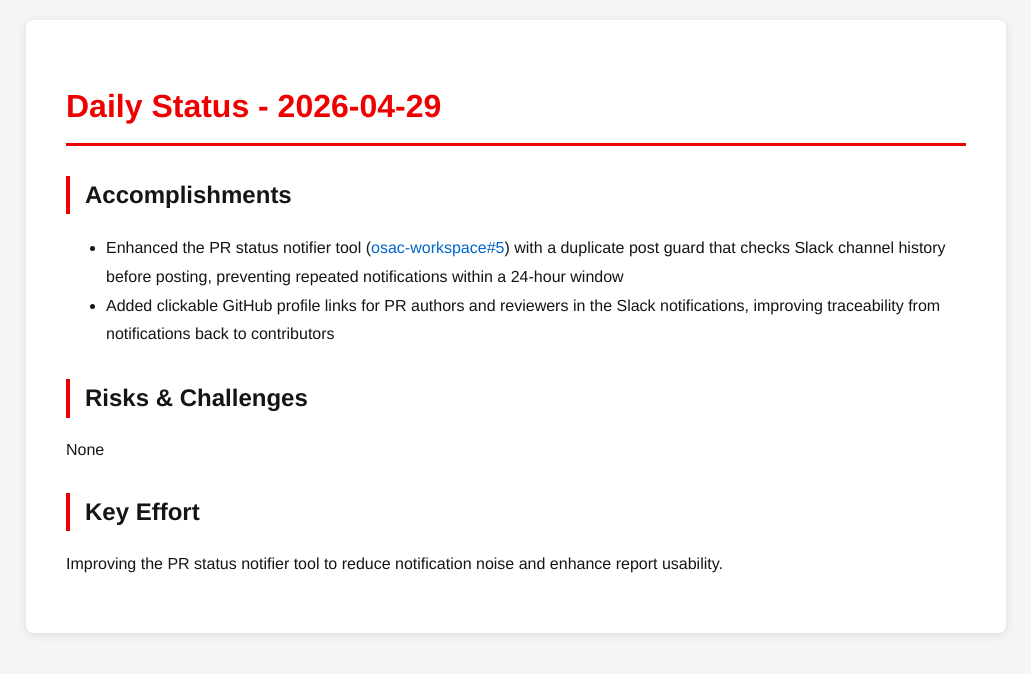
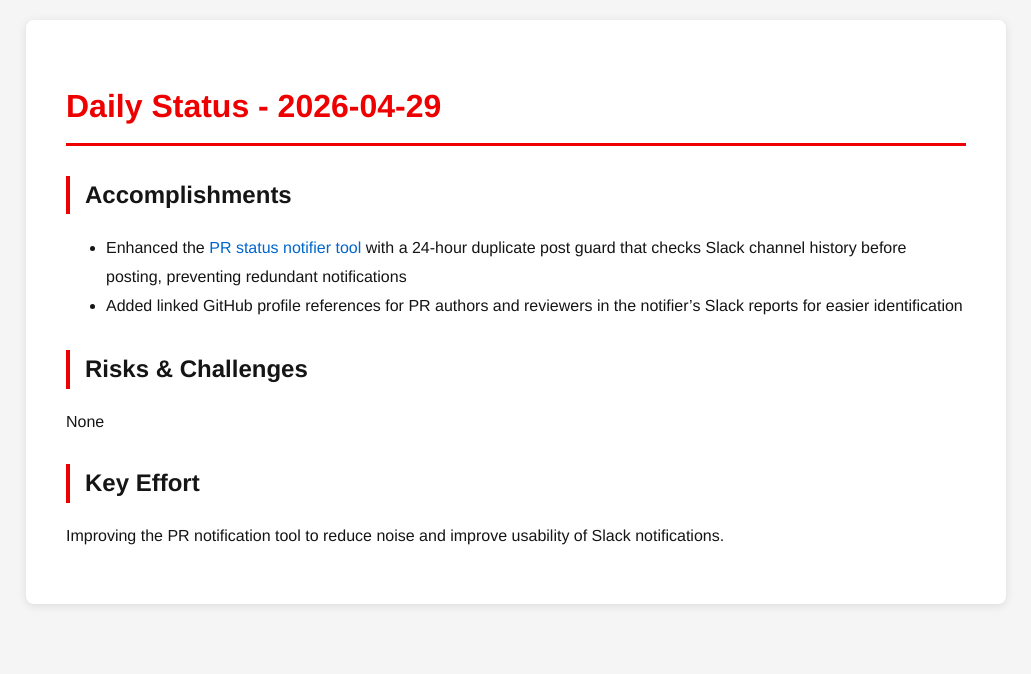
Before and after one commit to tzvatot/daily-status, a Jekyll site: the page built from 2026-04-29.md, in a window 1280 px wide. Shown: the top 674 px of the page, without its empty margins (124-1155 px from the left). Built offline with Jekyll 4.4.1, drawn with Linux system fonts in a browser that asks for light colours.

Commit message:
Daily status update - 2026-04-29

```diff
--- a/2026-04-29.md
+++ b/2026-04-29.md
@@ -7,11 +7,11 @@
 # Daily Status - 2026-04-29
 
 ## Accomplishments
-- Enhanced the PR status notifier tool ([osac-workspace#5](https://github.com/osac-project/osac-workspace/pull/5)) with a duplicate post guard that checks Slack channel history before posting, preventing repeated notifications within a 24-hour window
-- Added clickable GitHub profile links for PR authors and reviewers in the Slack notifications, improving traceability from notifications back to contributors
+- Enhanced the [PR status notifier tool](https://github.com/osac-project/osac-workspace/pull/5) with a 24-hour duplicate post guard that checks Slack channel history before posting, preventing redundant notifications
+- Added linked GitHub profile references for PR authors and reviewers in the notifier's Slack reports for easier identification
 
 ## Risks & Challenges
 None
 
 ## Key Effort
-Improving the PR status notifier tool to reduce notification noise and enhance report usability.
+Improving the PR notification tool to reduce noise and improve usability of Slack notifications.
```
